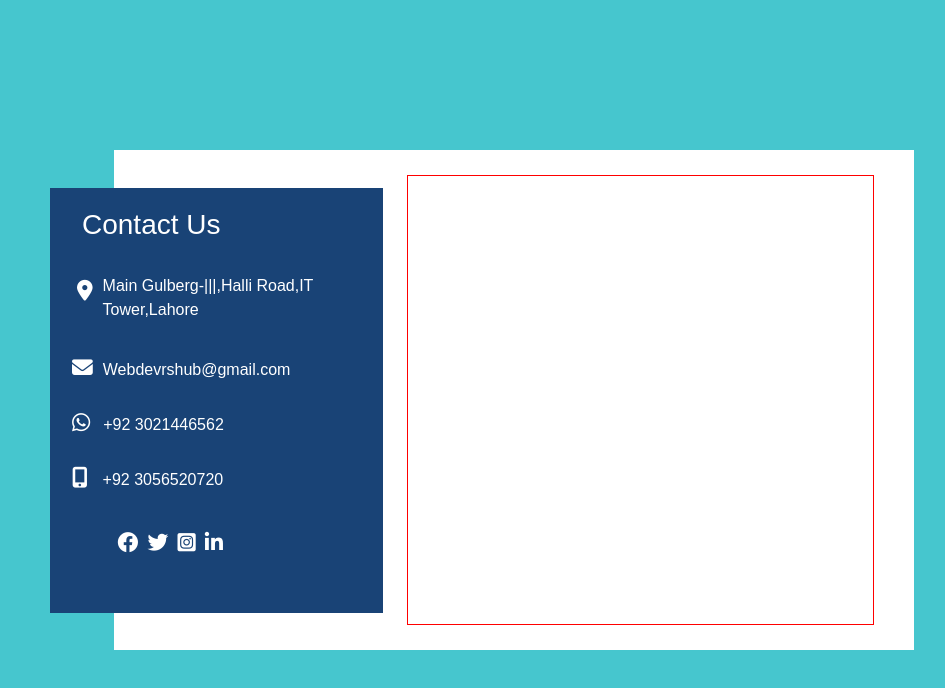
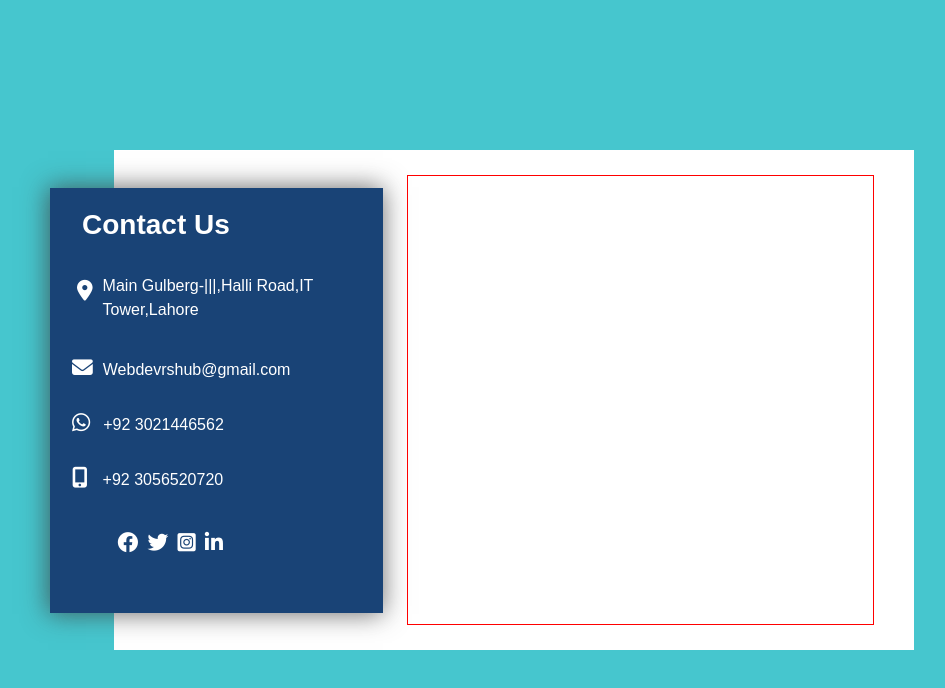
Before and after one commit to mehwishtahir886/webdevrs, a React (Create React App) app in the folder client/: page /Contact in a window 1280 px wide. Shown: the top 688 px of the page, without its empty margins (126-1071 px from the left). Built offline with nearby package versions, Linux system fonts and the light colour scheme; the HTML template or start-up script is replaced by a standard one.

Commit message:
Changes Again

```diff
--- a/client/src/Components/Contact.module.css
+++ b/client/src/Components/Contact.module.css
@@ -19,6 +19,7 @@
     top: 7.5%;
     background-color: var(--primary-dark);
     color: white;
+    box-shadow: -1px 0px 24px 1px rgba(61, 61, 61, 0.75);
 }
 .Form_box{
     top: 5%;
@@ -26,9 +27,11 @@
     border: 1px solid red;
     position: absolute;
     right: 5%;
+
 }
 .Contact_Name{
     padding: 20px;
+    font-weight: bold;
 }
 .Detail_box{
     width: 300px;
```
Also changed, not shown: package.json (deleted, +0 -7 lines), 2 other files (tests, documents, lock files or other folders).
